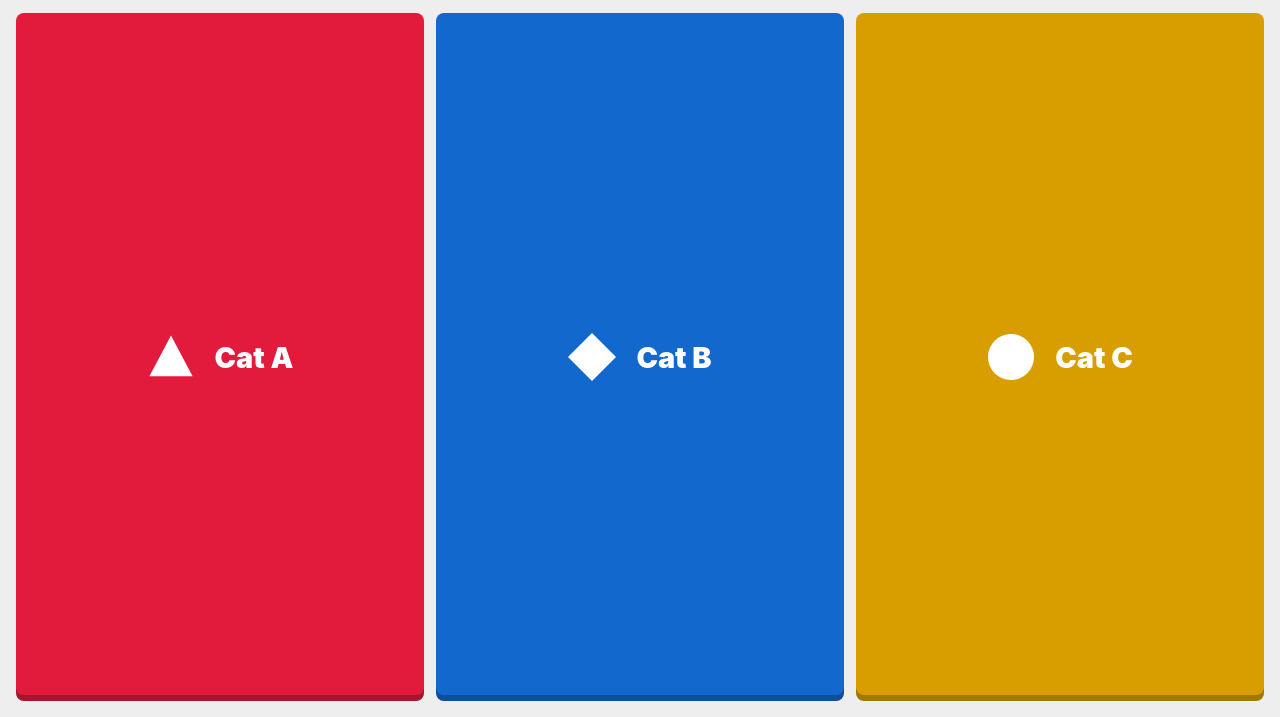
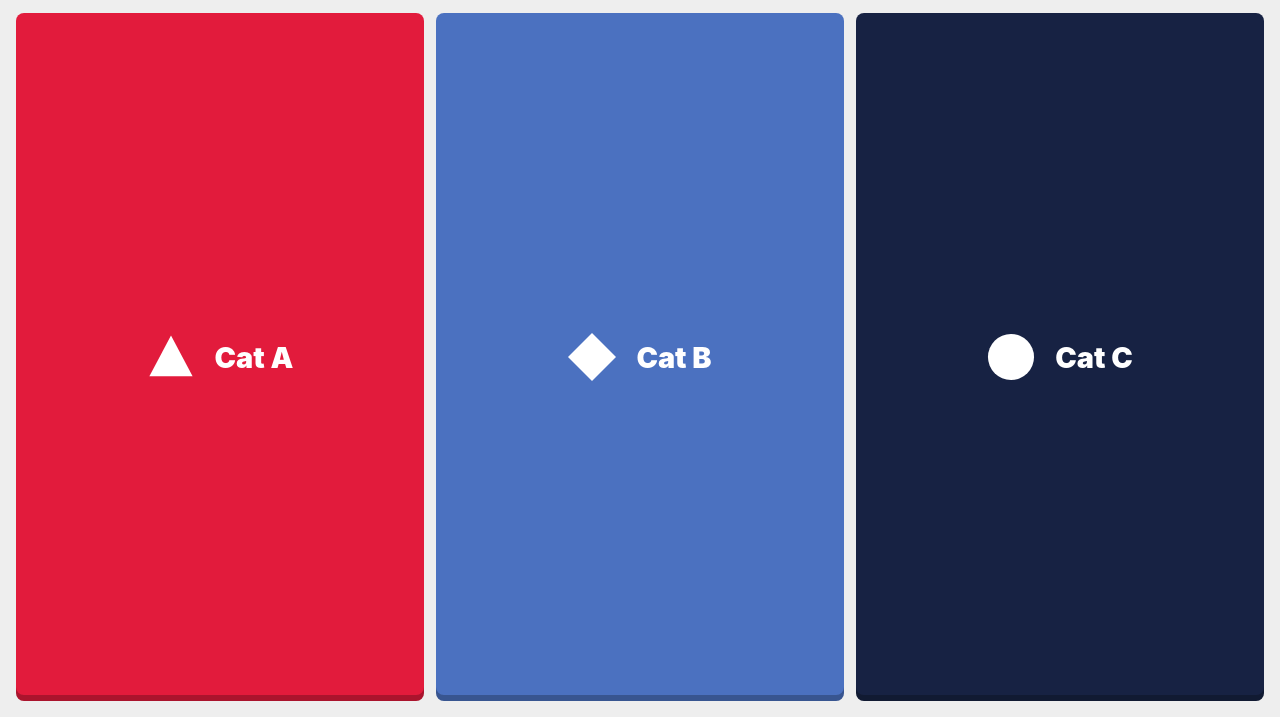
Before and after one commit to Heron4gf/qrcats, a plain HTML site: page index.html in a window 1280 px wide. Shown: the part 83-800 px from the top of the page. Drawn offline with Linux system fonts and the light colour scheme.

Commit message:
Match answer colors to the deck palette
Co-Authored-By: Claude Opus 5.5 <noreply@anthropic.com>

```diff
--- a/index.html
+++ b/index.html
@@ -10,8 +10,8 @@
       --navy: #172243;
       --accent: #4b71c0;
       --red: #e21b3c;
-      --blue: #1368ce;
-      --yellow: #d89e00;
+      --blue: #4b71c0;
+      --dark: #172243;
     }
     * {
       box-sizing: border-box;
@@ -92,7 +92,7 @@
     }
     .red { background: var(--red); }
     .blue { background: var(--blue); }
-    .yellow { background: var(--yellow); }
+    .dark { background: var(--dark); }
     @media (min-width: 768px) {
       h1 { font-size: 2.4rem; }
       #answers { flex-direction: row; }
@@ -147,7 +147,7 @@
       <svg viewBox="0 0 100 100"><path d="M50 0 L100 50 L50 100 L0 50 Z"/></svg>
       Cat B
     </button>
-    <button class="answer yellow" onclick="submitVote('C', this)">
+    <button class="answer dark" onclick="submitVote('C', this)">
       <svg viewBox="0 0 100 100"><circle cx="50" cy="50" r="48"/></svg>
       Cat C
     </button>
```
